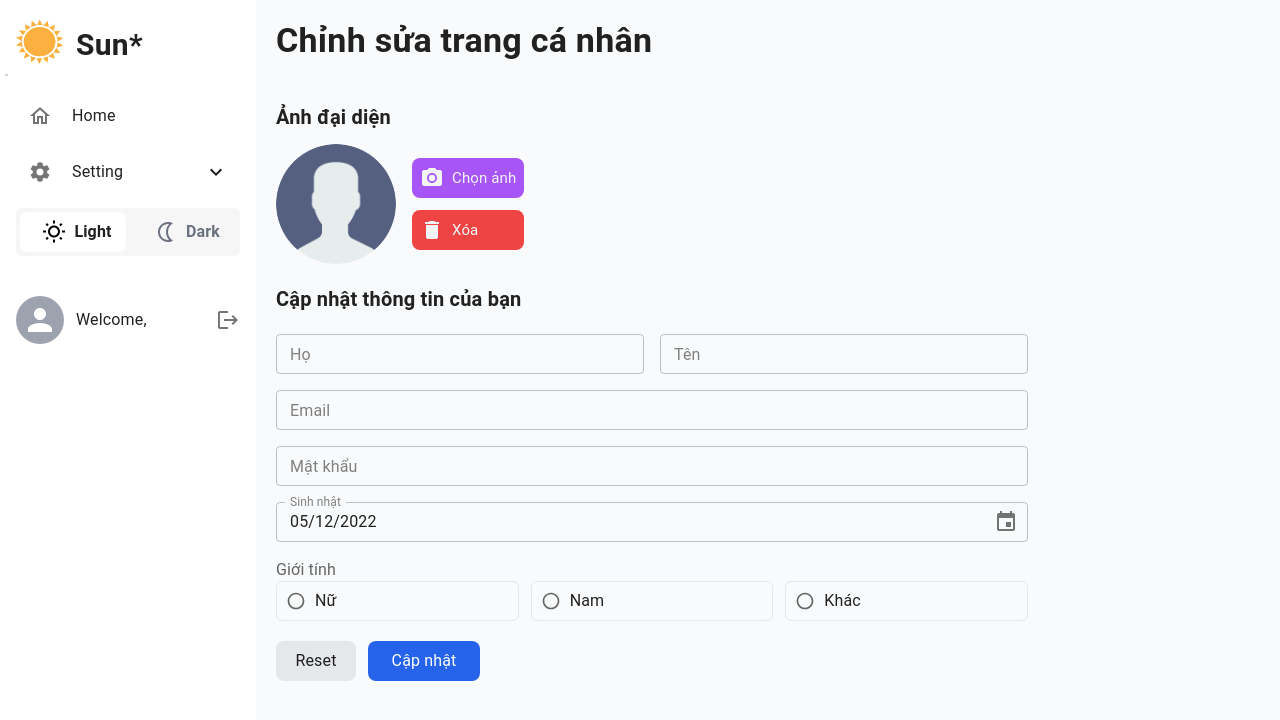
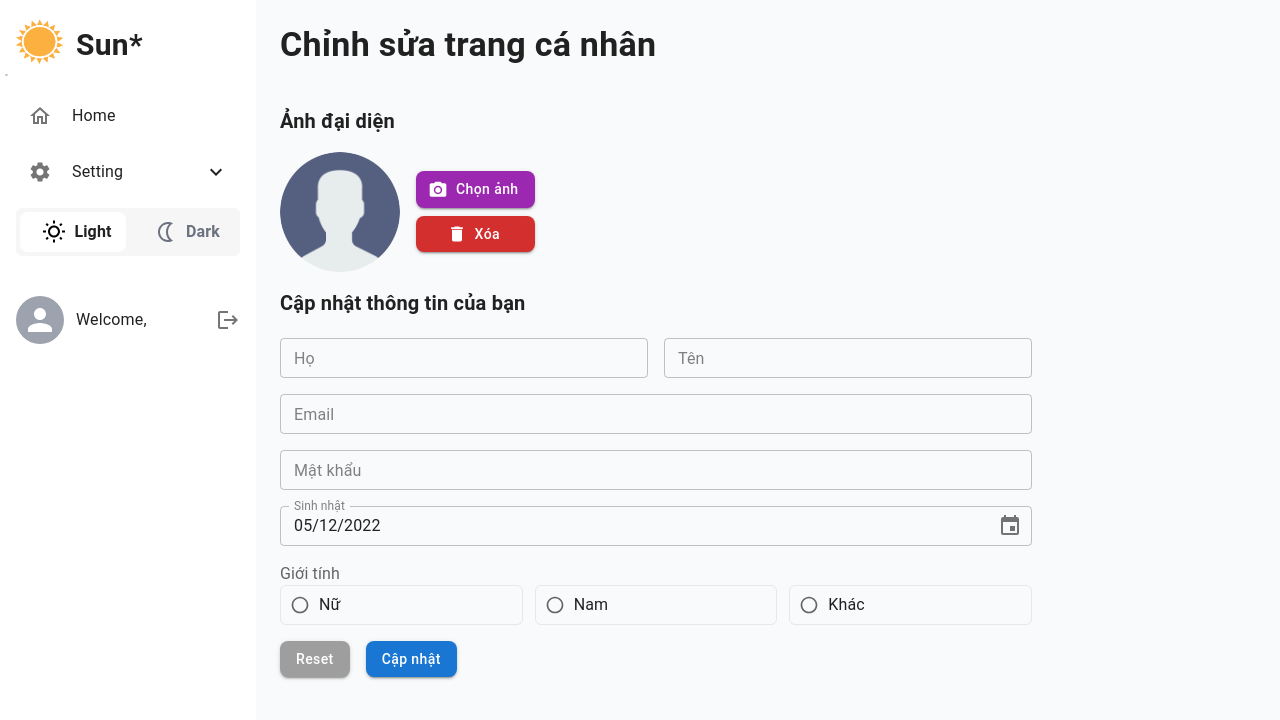
Before and after one commit to minhchi1509/Student-management, a React (Create React App) app: page /setting/edit in a window 1280 px wide. Shown: the top 720 px of the page. Built offline with nearby package versions, Linux system fonts and the light colour scheme; data requests are answered from the project's data file; sample sign-in values are in the browser's storage.

Commit message:
name change

```diff
--- a/src/component/EditProfile/index.js
+++ b/src/component/EditProfile/index.js
@@ -1,4 +1,4 @@
-import { IconButton, Typography } from '@mui/material';
+import { Avatar, Box, Button, Stack, Typography } from '@mui/material';
 import { Grid } from '@mui/material';
 import CameraAltIcon from '@mui/icons-material/CameraAlt';
 import DeleteIcon from '@mui/icons-material/Delete';
@@ -6,14 +6,13 @@ import DefaultAvt from '../../assets/images/defaultAvt.png';
 import DatePicker from '../FormUI/DatePicker';
 import FormInput from '../FormUI/FormInput';
 import FormRadio from '../FormUI/FormRadio';
-import React, { useState, useRef } from 'react'
+import React, { useState } from 'react'
 import { useDispatch, useSelector } from 'react-redux';
 import { Form, Formik } from 'formik';
 import * as Yup from 'yup';
 import { editUser, getAllUsers } from '../../redux/features/userSlice';
 
 export default function EditProfile() {
-    const avatarRef = useRef(null);
     const dispatch = useDispatch();
     const { currentUser } = useSelector(state => state.user);
     const [avatarImgSrc, setAvatarImgSrc] = useState(currentUser?.avatarImage);
@@ -68,40 +67,48 @@ export default function EditProfile() {
     }
 
     return (
-        <div className='p-5'>
+        <Box padding={3}>
             <Typography className='font-bold' variant='h4'>Chỉnh sửa trang cá nhân</Typography>
-
-            {/* Edit image profile */}
-            <div className='mt-10'>
+            <Box marginTop={5}>
                 <Typography className='font-bold text-[20px]'>Ảnh đại diện</Typography>
-                <div className='flex items-center gap-4 mt-3'>
-                    <input type="file" onChange={handleChange} className='hidden' ref={avatarRef} />
-                    <img src={avatarImgSrc || DefaultAvt} alt="" className='h-[120px] w-[120px] object-cover rounded-full' />
-                    <div className='flex flex-col gap-3'>
-                        <div
-                            className='flex items-center justify-between h-10 p-2 gap-2 rounded-lg cursor-pointer bg-purple-500 hover:bg-purple-600 dark:bg-purple-600 dark:hover:bg-purple-700'
-                            onClick={() => avatarRef.current.click()}
+                <Stack
+                    marginTop={2}
+                    direction='row'
+                    alignItems='center'
+                    spacing={2}
+                >
+                    <Avatar
+                        src={avatarImgSrc || DefaultAvt}
+                        alt='Avatar'
+                        className='w-[120px] h-[120px]'
+                    />
+                    <Stack
+                        direction='column'
+                        spacing={1}
+                    >
+                        <Button
+                            component="label"
+                            variant='contained'
+                            color='secondary'
+                            className='rounded-lg normal-case'
+                            startIcon={<CameraAltIcon />}
                         >
-                            <IconButton disableRipple className='text-gray-100 p-0 z-0'>
-                                <CameraAltIcon />
-                            </IconButton>
-                            <Typography className='text-[15px] text-gray-100'>Chọn ảnh</Typography>
-                        </div>
-                        <div
-                            className='flex items-center gap-2 h-10 p-2 rounded-lg cursor-pointer bg-red-500 hover:bg-red-600 dark:bg-red-600 dark:hover:bg-red-700'
+                            Chọn ảnh
+                            <input hidden accept="image/*" type="file" onChange={handleChange} />
+                        </Button>
+                        <Button
+                            variant='contained'
+                            color='error'
+                            className='rounded-lg normal-case'
+                            startIcon={<DeleteIcon />}
                             onClick={() => setAvatarImgSrc('')}
                         >
-                            <IconButton disableRipple className='text-gray-100 p-0 z-0'>
-                                <DeleteIcon />
-                            </IconButton>
-                            <Typography className='text-[15px] text-gray-100'>Xóa</Typography>
-                        </div>
-                    </div>
-                </div>
-            </div>
-
-            {/* Edit information */}
-            <div className='pt-5'>
+                            Xóa
+                        </Button>
+                    </Stack>
+                </Stack>
+            </Box>
+            <Box marginTop={2}>
                 <Typography className='font-bold text-[20px]'>Cập nhật thông tin của bạn</Typography>
                 <Formik
                     initialValues={INITIAL_FORM_EDIT}
@@ -129,19 +136,32 @@ export default function EditProfile() {
                                 <FormRadio label="Giới tính" name="gender" />
                             </Grid>
                         </Grid>
-                        <div className='flex gap-3 mt-5'>
-                            <button
-                                className='h-10 w-20 bg-gray-200 hover:bg-gray-300 dark:bg-gray-500 dark:hover:bg-gray-600 rounded-lg'
+                        <Stack
+                            direction='row'
+                            spacing={2}
+                            marginTop={2}
+                        >
+                            <Button
                                 type='reset'
-                                onClick={() => setAvatarImgSrc('')}
+                                variant='contained'
+                                className='bg-grey-500 rounded-lg normal-case'
+                                onClick={() => setAvatarImgSrc(currentUser?.avatarImage)}
                             >
                                 Reset
-                            </button>
-                            <button className='h-10 w-28 bg-blue-600 hover:bg-blue-700 text-white rounded-lg disabled:bg-opacity-50' type='submit' disabled={isLoading}>Cập nhật</button>
-                        </div>
+                            </Button>
+                            <Button
+                                type='submit'
+                                variant='contained'
+                                color='primary'
+                                className='rounded-lg normal-case'
+                                disabled={isLoading}
+                            >
+                                Cập nhật
+                            </Button>
+                        </Stack>
                     </Form>
                 </Formik>
-            </div>
-        </div>
+            </Box>
+        </Box>
     )
 }
--- a/src/component/Sidebar/SidebarMenu/SidebarItemCollapse.jsx
+++ b/src/component/Sidebar/SidebarMenu/SidebarItemCollapse.jsx
@@ -28,7 +28,7 @@ export default function SidebarItemCollapse({ item }) {
                                 subItemList.map((subItem, index) => (
                                     <ListItemButton
                                         key={index}
-                                        className='rounded-lg gap-5 p-2'
+                                        className='rounded-lg gap-5 p-1'
                                         onClick={() => handleClickItem(subItem)}
                                     >
                                         <ListItemIcon className='min-w-0'>
--- a/tailwind.config.js
+++ b/tailwind.config.js
@@ -7,6 +7,20 @@ module.exports = {
   important: '#root',
   theme: {
     extend: {
+      colors: {
+        'grey': {
+          50: '#fafafa',
+          100: '#f5f5f5',
+          200: '#eeeeee',
+          300: '#e0e0e0',
+          400: '#bdbdbd',
+          500: '#9e9e9e',
+          600: '#757575',
+          700: '#616161',
+          800: '#424242',
+          900: '#212121',
+        }
+      },
       gridColumn: {
         'span-13': 'span 13 / span 13',
         'span-14': 'span 14 / span 14',
```
